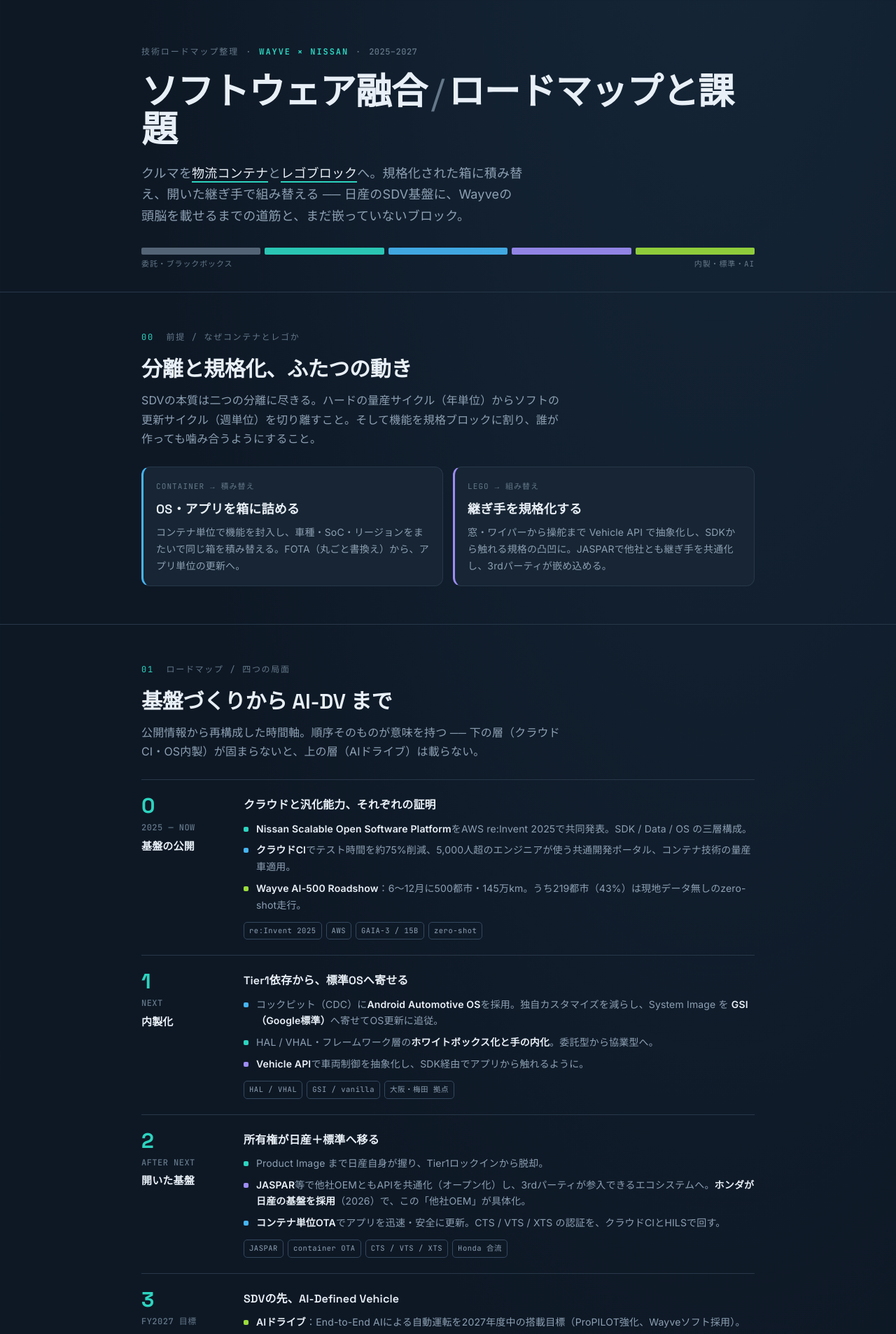
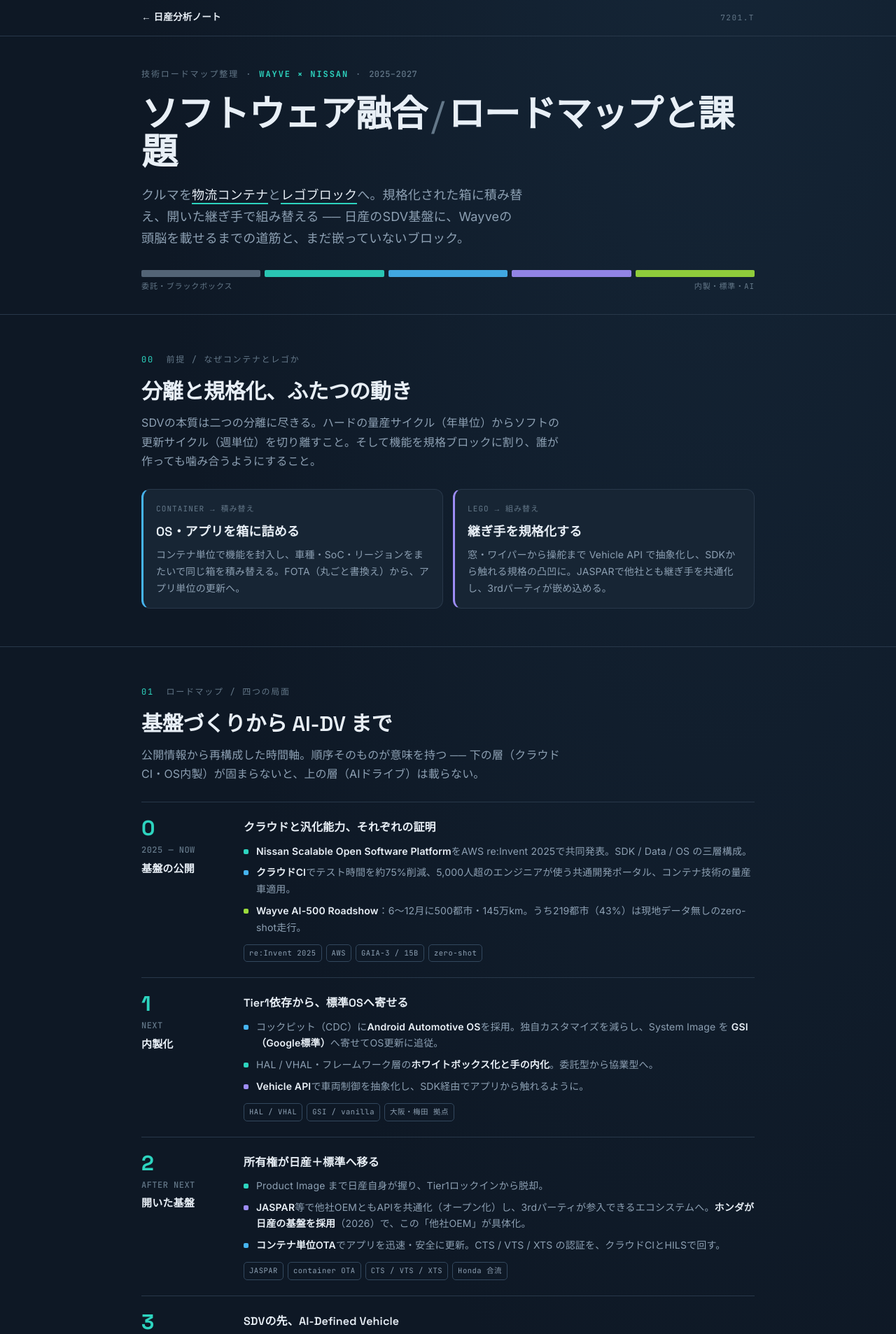
Before and after one commit to soy-tuber/nissan-notes, a Jekyll site: the page wayve_roadmap.html, which Jekyll copies as it is, in a window 1280 px wide. Shown: the top 1907 px of the page at 70% size. Built offline with Jekyll 4.4.1, drawn with Linux system fonts in a browser that asks for light colours.

Commit message:
wayve_roadmap にサイトへの戻りリンクを追加
このページだけレイアウト非適用で、サイトへ戻る導線が無かった。
本文ページの header.site と同じ構え（左に「← 日産分析ノート」、
右に銘柄コード）を、このページの配色・書体で組み直した。
バーが乗るぶんヒーローの天は 64px → 44px に詰めた。

Co-Authored-By: Claude Opus 5 (1M context) <noreply@anthropic.com>
Claude-Session: https://claude.ai/code/session_017n7KYyEpFRskntH3qqB6Bj

```diff
--- a/wayve_roadmap.html
+++ b/wayve_roadmap.html
@@ -33,7 +33,7 @@
   .mono{font-family:var(--d);font-weight:500;letter-spacing:.04em}
 
   /* ---------- HERO ---------- */
-  header{padding:64px 0 30px;border-bottom:1px solid var(--line)}
+  header{padding:44px 0 30px;border-bottom:1px solid var(--line)}
   .eyebrow{font-family:var(--d);font-size:12px;color:var(--mut2);letter-spacing:.16em;
     text-transform:uppercase;display:flex;gap:10px;flex-wrap:wrap;align-items:center}
   .eyebrow b{color:var(--nissan);font-weight:700}
@@ -151,6 +151,18 @@
   @media(prefers-reduced-motion:reduce){.reveal{opacity:1;transform:none;transition:none}}
   a{color:var(--nissan)}
 
+
+  /* ---------- SITE BAR（サイトへの戻り）----------
+     本文ページの header.site と同じ構え（左に戻り、右に銘柄コード）を、
+     このページの配色・書体で組み直したもの。 */
+  .sitebar{border-bottom:1px solid var(--line);position:relative;z-index:1}
+  .sitebar .wrap{display:flex;align-items:baseline;gap:14px;padding:14px 22px}
+  .sitebar a{font-family:var(--g);font-weight:600;font-size:13.5px;color:var(--fg);
+    text-decoration:none;letter-spacing:.02em}
+  .sitebar a:hover{color:var(--nissan);text-decoration:underline;
+    text-decoration-thickness:2px;text-underline-offset:3px}
+  .sitebar .tk{margin-left:auto;font-family:var(--d);font-size:11px;color:var(--mut2);
+    letter-spacing:.14em}
   /* ---------- CAST（カスタムカー・ギャング）----------
      版面は 920px。その外側のガターにだけ置くので本文には食い込まない。
      暗い地なので線画が沈む。白の極細ドロップシャドウで輪郭を起こす。 */
@@ -185,6 +197,13 @@
   <img class="d4" src="images/cast/mechanic-b.webp" alt="" loading="lazy" decoding="async">
   <img class="d5" src="images/cast/radio-b.webp" alt="" loading="lazy" decoding="async">
 </div>
+
+<nav class="sitebar">
+  <div class="wrap">
+    <a href="./">← 日産分析ノート</a>
+    <span class="tk">7201.T</span>
+  </div>
+</nav>
 
 <header>
   <div class="wrap">
```
